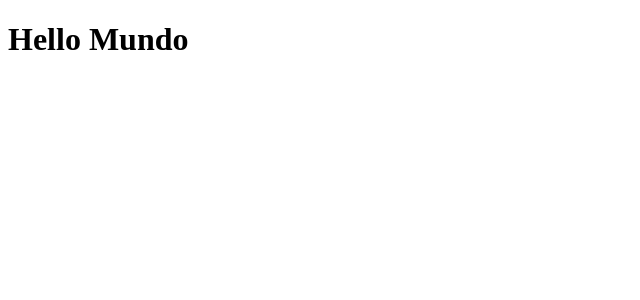
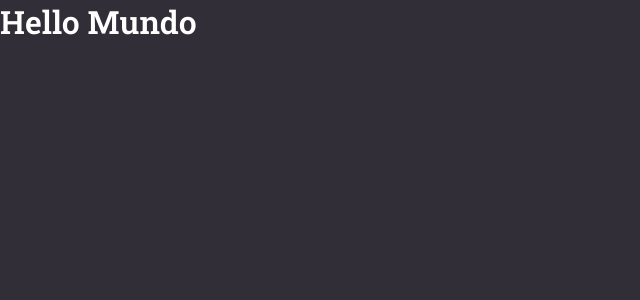
Before and after one commit to jpcmf/GoGoBarber, a React (Create React App) app in the folder frontend/: page / in a window 1280 px wide. Shown: the top 300 px of the page, without its empty margins (0-640 px from the left). Built offline with nearby package versions, Linux system fonts and the light colour scheme.

Commit message:
chore(frontend): add global styles

```diff
--- a/frontend/package.json
+++ b/frontend/package.json
@@ -13,6 +13,7 @@
     "react": "^16.13.1",
     "react-dom": "^16.13.1",
     "react-scripts": "3.4.1",
+    "styled-components": "^5.1.0",
     "typescript": "^3.7.5"
   },
   "scripts": {
@@ -34,6 +35,7 @@
     ]
   },
   "devDependencies": {
+    "@types/styled-components": "^5.1.0",
     "@typescript-eslint/eslint-plugin": "^2.33.0",
     "@typescript-eslint/parser": "^2.33.0",
     "eslint": "^6.8.0",
--- a/frontend/public/index.html
+++ b/frontend/public/index.html
@@ -4,9 +4,14 @@
     <meta charset="utf-8" />
     <link rel="icon" href="%PUBLIC_URL%/favicon.ico" />
     <meta name="viewport" content="width=device-width, initial-scale=1" />
-    <meta name="theme-color" content="#000000" />
+    <meta name="theme-color" content="#ff9000" />
 
-    <title>ReactJS TypeScript Template</title>
+    <title>Go Barber</title>
+
+    <link
+      href="https://fonts.googleapis.com/css2?family=Roboto+Slab:wght@400;600&display=swap"
+      rel="stylesheet"
+    />
   </head>
   <body>
     <noscript>You need to enable JavaScript to run this app.</noscript>
--- a/frontend/src/App.tsx
+++ b/frontend/src/App.tsx
@@ -1,7 +1,12 @@
 import React from 'react';
 
-function App() {
-  return <h1>Hello Mundo</h1>;
-}
+import GlobalStyle from './styles/global';
+
+const App: React.FC = () => (
+  <>
+    <h1>Hello Mundo</h1>
+    <GlobalStyle />
+  </>
+);
 
 export default App;
--- /dev/null
+++ b/frontend/src/styles/colors.ts
@@ -0,0 +1,14 @@
+export default {
+  black: '#000',
+  danger: '#de3b3b',
+  dark: '#444',
+  darkGrey: '#999',
+  grey: '#ddd',
+  info: '#4d85ee',
+  lightGrey: '#eee',
+  primary: '#ee4d64',
+  secondary: '#312e38',
+  success: '#31DB7D',
+  white: '#fff',
+  brand: '#1a90e8',
+};
--- /dev/null
+++ b/frontend/src/styles/global.ts
@@ -0,0 +1,43 @@
+import { createGlobalStyle } from 'styled-components';
+
+import colors from './colors';
+
+export default createGlobalStyle`
+  * {
+      box-sizing: border-box;
+      margin: 0;
+      outline: 0;
+      padding: 0;
+    }
+
+    *:focus {
+      outline: 0;
+    }
+
+    html, body, #root {
+      height: 100%;
+    }
+
+    body {
+      -webkit-font-smoothing: antialiased !important;
+      background-color: ${colors.secondary};
+    }
+
+    body, input, button {
+      color: ${colors.white};
+      font-family: 'Roboto Slab', Arial, Helvetica, sans-serif;
+      font-size: 16px;
+    }
+
+    h1, h2, h3, h4, h5, h6, strong {
+      font-weight: 600;
+    }
+
+    ul {
+      list-style: none;
+    }
+
+    button {
+      cursor: pointer;
+    }
+`;
```
Also changed, not shown: 1 other file (tests, documents, lock files or other folders).
